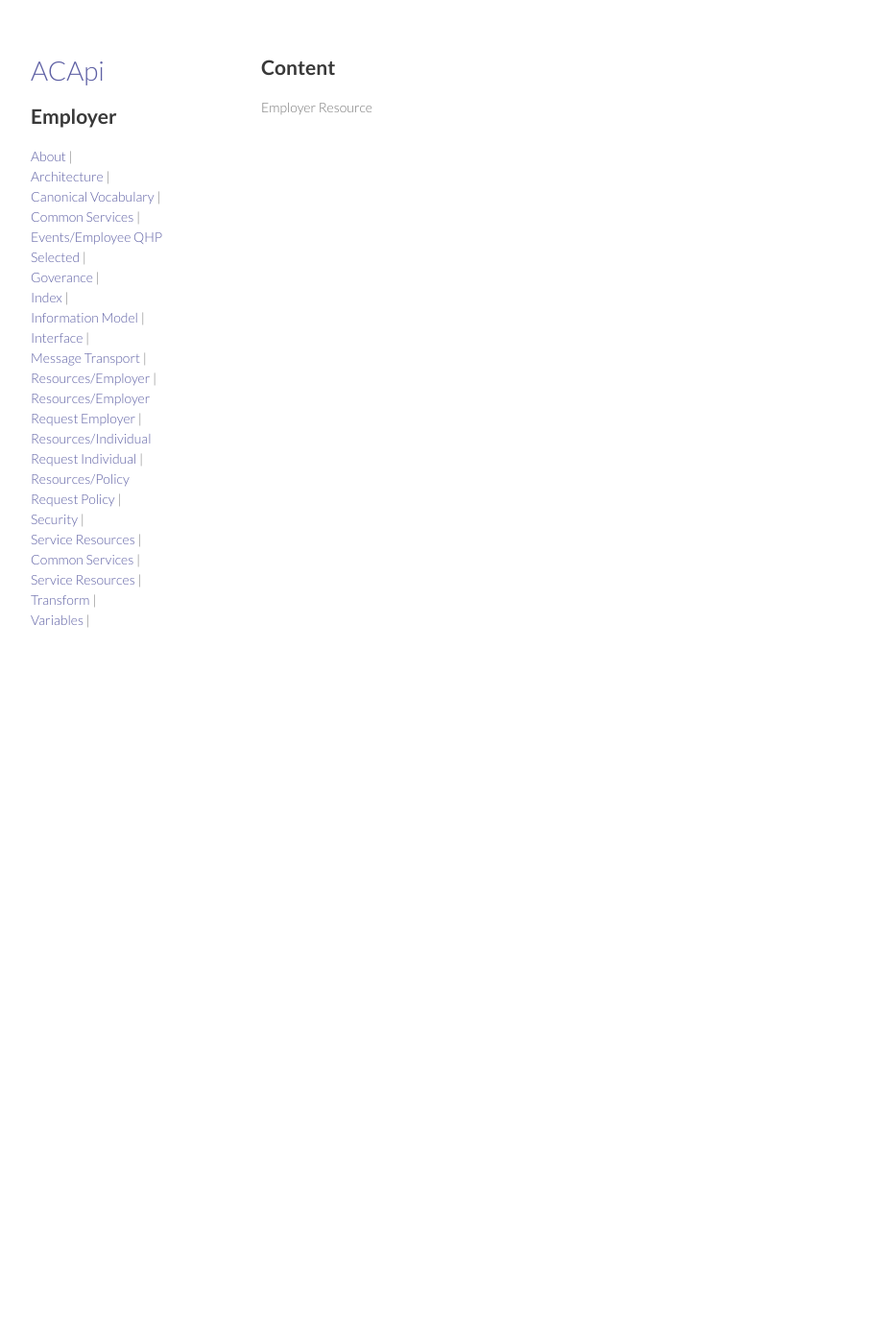
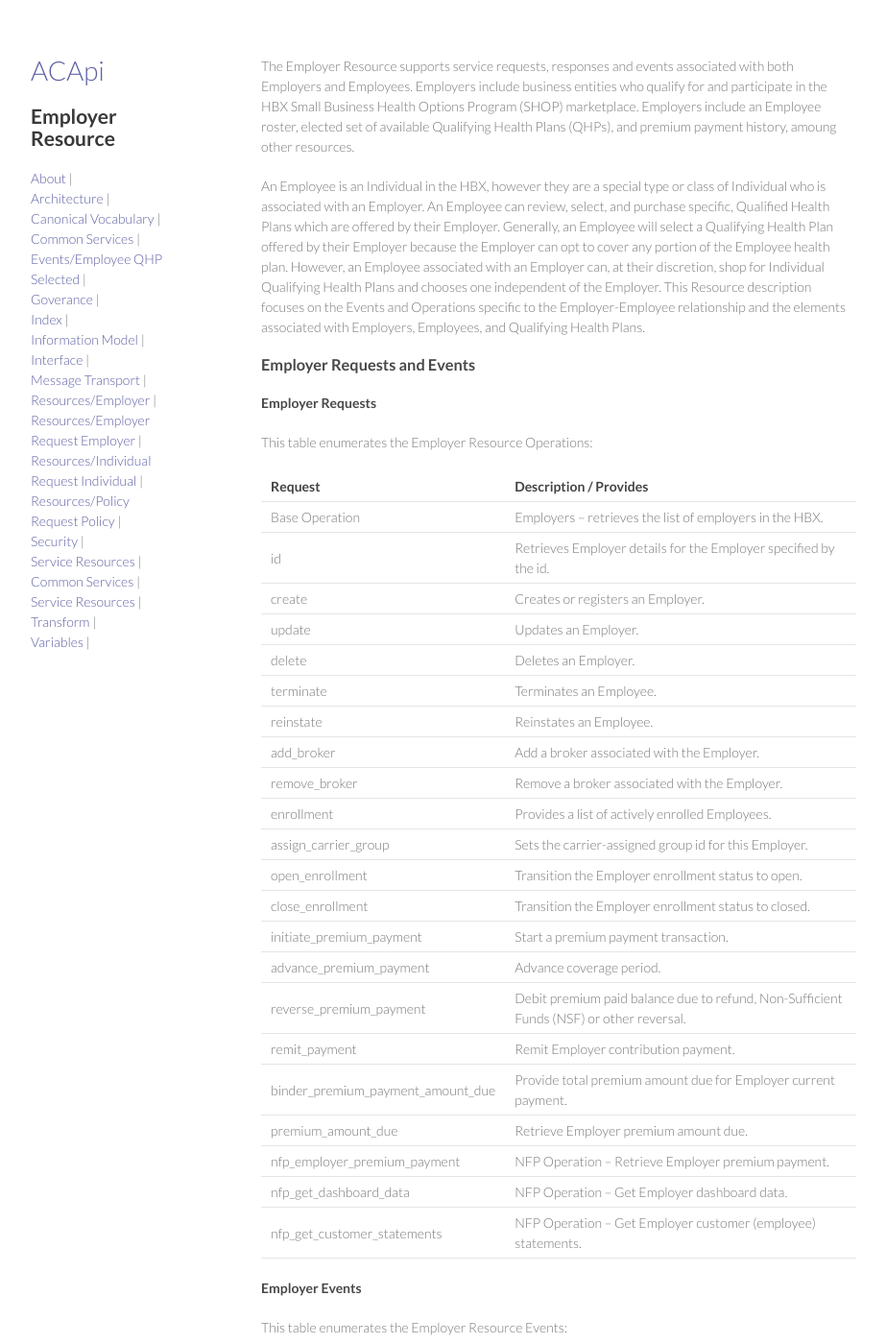
Before and after one commit to dchbx/dchbx.github.io, a Jekyll site: the page built from _resources/employer.md, in a window 1280 px wide and 1400 px high. Shown: the whole window at 96% size, without its empty margins (178-1101 px from the left). Built offline with Jekyll 4.4.1, drawn with Linux system fonts in a browser that asks for light colours; Markdown is read by kramdown in place of the engine named in the settings; some of the changed text lies outside the part shown.

Commit message:
organization

```diff
--- a/_resources/employer.md
+++ b/_resources/employer.md
@@ -1,8 +1,100 @@
 ---
 layout: default
-title: Employer
+title: Employer Resource
 description: "Employers are groups that contain Employees and is specific to the HBX domain SHOP or Business marketplace.  Employers offer open enrollment periods for Employees to be able to select Qualifying Health Plans provided through Carriers and Brokers associated with the Employer.  The Employer Resource accounts for Resource Requests and Events associated with the Employee."
 ---
 
-## Content ##
-Employer Resource
+The Employer Resource supports service requests, responses and events associated with both Employers and Employees.  Employers include business entities who qualify for and participate in the HBX Small Business Health Options Program (SHOP) marketplace. Employers include an Employee roster,  elected set of available Qualifying Health Plans (QHPs), and premium payment history, amoung other resources.
+
+An Employee is an Individual in the HBX, however they are a special type or class of Individual who is associated with an Employer.  An Employee can review, select, and purchase specific, Qualified Health Plans which are offered by their Employer.  Generally, an Employee will select a Qualifying Health Plan offered by their Employer because the Employer can opt to cover any portion of the Employee health plan.  However, an Employee associated with an Employer can, at their discretion, shop for Individual Qualifying Health Plans and chooses one independent of the Employer.  This Resource description focuses on the Events and Operations specific to the Employer-Employee relationship and the elements associated with Employers, Employees, and Qualifying Health Plans.
+
+### Employer Requests and Events
+
+#### Employer Requests
+This table enumerates the Employer Resource Operations:
+
+| Request	 | Description / Provides |
+| ---------  | ---------------------- |
+| Base Operation	| Employers – retrieves the list of employers in the HBX. |
+| id	| Retrieves Employer details for the Employer specified by the id. |
+| create	| Creates or registers an Employer.  |
+| update	| Updates an Employer.  |
+| delete	| Deletes an Employer.  |
+| terminate	| Terminates an Employee.   |
+| reinstate	| Reinstates an Employee.   |
+| add_broker	| Add a broker associated with the Employer. |
+| remove_broker	| Remove a broker associated with the Employer. |
+| enrollment 	| Provides a list of actively enrolled Employees.   |
+| assign_carrier_group	| Sets the carrier-assigned group id for this Employer. |
+| open_enrollment	| Transition the Employer enrollment status to open. |
+| close_enrollment	| Transition the Employer enrollment status to closed. |
+| initiate_premium_payment	| Start a premium payment transaction. |
+| advance_premium_payment	| Advance coverage period. |
+| reverse_premium_payment	| Debit premium paid balance due to refund, Non-Sufficient Funds (NSF) or other reversal.  |
+| remit_payment	| Remit Employer contribution payment.   |
+| binder_premium_payment_amount_due	| Provide total premium amount due for Employer current payment. |
+| premium_amount_due	| Retrieve Employer premium amount due.   |
+| nfp_employer_premium_payment	| NFP Operation – Retrieve Employer premium payment. |
+| nfp_get_dashboard_data	| NFP Operation – Get Employer dashboard data. |
+| nfp_get_customer_statements	| NFP Operation – Get Employer customer (employee) statements. |
+
+#### Employer Events
+
+This table enumerates the Employer Resource Events:
+
+| Event	| Description /Trigger Mechanism |
+| --------------------  | ----------- |
+| created	 | Employer registers or is added to the HBX. |
+| updated	| Employer updates information to the HBX. |
+| deleted	| Employer is deleted from the HBX. |
+| terminated	| Employee was terminated by the Employer. |
+| reinstated	| Employee was reinstated by the Employer. |
+| broker_added	| Employer adds a broker to be associated with them in the HBX. |
+| broker_removed	| Employer removes a broker associated with them in the HBX. |
+| enrollment_opened	| Employer enrollment opens. |
+| enrollment_closed	| Employer enrollment closes. |
+| carrier_group_assigned	| Employer assigns a group to a carrier. |
+| payment_initiated	| Employer payment contribution is initiated. |
+| payment_advanced	| Employer payment is allocated. |
+| payment_reversed	| Employer payment contribution is remitted. |
+
+### Employer Employee Requests and Events
+
+#### Employer Employee Requests
+This table enumerates the Employer Employee Resource Operations:
+
+| Request	 | Description / Provides |
+| ---------  | ---------------------- |
+| Base Operation	| Employees – retrieves the list of employees associated with this employer in the HBX.	|
+id	| Retrieves Employee details for the Employee specified by the id.	|
+create	| Creates or registers an Employee	|
+update	| Updates an Employee.	|
+delete	| Deletes an Employee.	|
+terminate_employment	| Terminates an Employee.	|
+effectuate	| Effectuate the plan for the Employee.  Completes and finalizes the plan purchase with the Carrier.	|
+start_sep	| Start the special enrollment period for the Employee.	|
+end_sep	| End the special enrollment period for the Employee.	|
+withdraw_qhp	| Withdraw a QHP from an Employee.	|
+select_qhp	| Employee selects a QHP.	|
+change_qhp	| Employee changes a QHP.	|
+terminate_qhp	| Terminate a QHP for an Employee.	|
+cancel_qhp	| Cancel a QHP for an Employee. 	|
+reinstate	| Reinstate 	|
+
+#### Employer Employee Events
+
+This table enumerates the Employer Employee Events.
+
+| Event	| Description /Trigger Mechanism |
+| --------------------  | ----------- |
+| created	| Employee registers or is added to the HBX. |
+| updated	| Employee updates information to the HBX. |
+| deleted	| Employee is deleted from the HBX. |
+| qhp_selected	| Employee has selected a QHP. |
+| qhp_withdrawn	| Employee had a QHP withdrawn. |
+| qhp_effectuated	| Employee has finalized their selected QHP with the Carrier. |
+| qhp_canceled	| Employee had their QHP canceled by their Employer. |
+| qhp_terminated	| Employee QHP terminated – could be several reasons. |
+| sep_started	| Employee Special Enrollment Period started. |
+| sep_ended	| Employee Special Enrollment Period ended. |
+| employment_terminated	| Employee was terminated by the Employer. |
```
